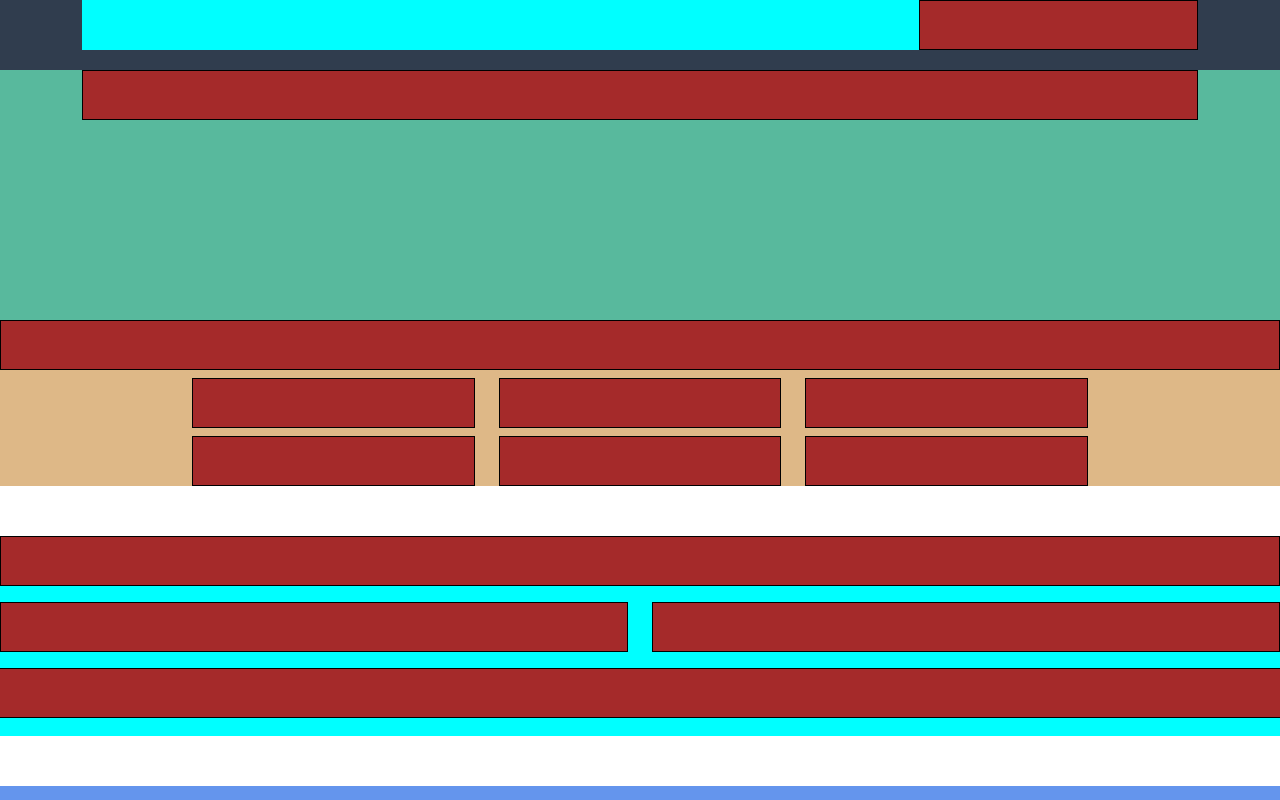
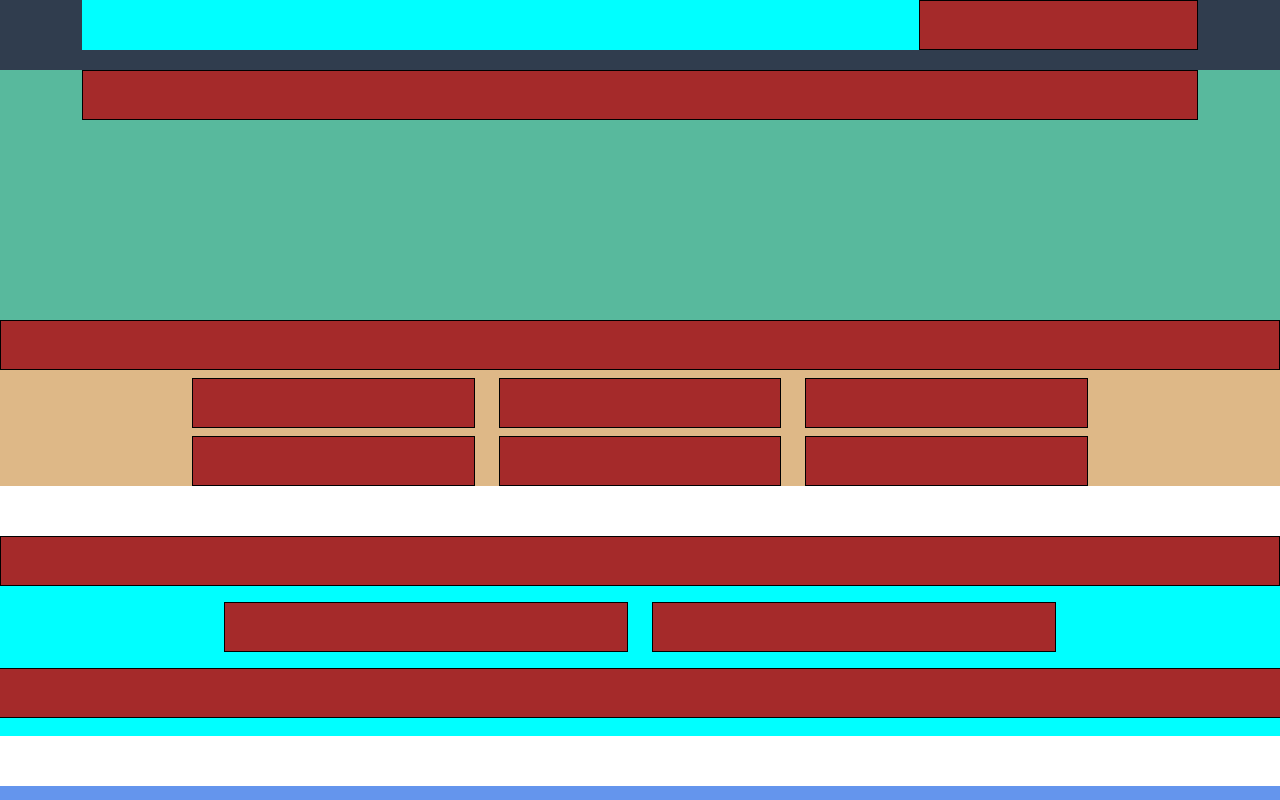
Before and after one commit to iormat/html-css-bootstrap-freelancer, a plain HTML site: page index.html in a window 1280 px wide. Shown: the top 800 px of the page. Drawn offline with nearby package versions, Linux system fonts and the light colour scheme.

Commit message:
minor general layout update

```diff
--- a/css/style.css
+++ b/css/style.css
@@ -50,6 +50,10 @@ nav {
     height: 200px;
 }
 
+#about .ps_container {
+    width: 65%;
+}
+
     /* form */
         /* debug */
 #form {
@@ -65,8 +69,8 @@ nav {
     height: 200px;
 }
     /* copyright */
+        /* debug */
 #copyright {
-    /* debug */
     background-color:darkcyan;
     height: 150px;
 }
--- a/index.html
+++ b/index.html
@@ -38,7 +38,6 @@
                 </div>
         </section>
     </header>
-
     <!-- parte centrale -->
     <main>
         <!-- portfolio -->
@@ -76,7 +75,6 @@
                 </div>
             </div>
         </section>
-
         <!-- about -->
         <section id="about">
             <div class="prova">
@@ -85,7 +83,7 @@
                         <div class="prova2"></div>
                     </div>
                 </div>
-
+                <div class="ps_container">
                     <div class="row">
                         <div class="col-12 col-md-6 gy-3">
                             <div class="prova2"></div>
@@ -95,13 +93,13 @@
                             <div class="prova2"></div>
                         </div>
                     </div>
+                </div>
 
                 <div class="row">
                     <div class="prova2 gy-3"></div>
                 </div>
             </div>
         </section>
-
         <!-- form -->
         <section id="form"></section>
     </main>
@@ -125,7 +123,6 @@
                 </div>
             </div>
         </section>
-
         <!-- copyright -->
         <section id="copyright">
             <div class="row justify-content-center">
@@ -134,7 +131,6 @@
                 </div>
             </div>
         </section>
-
     </footer>
 </body>
 </html>
```
Lines whose indentation alone changed are shown as unchanged.
